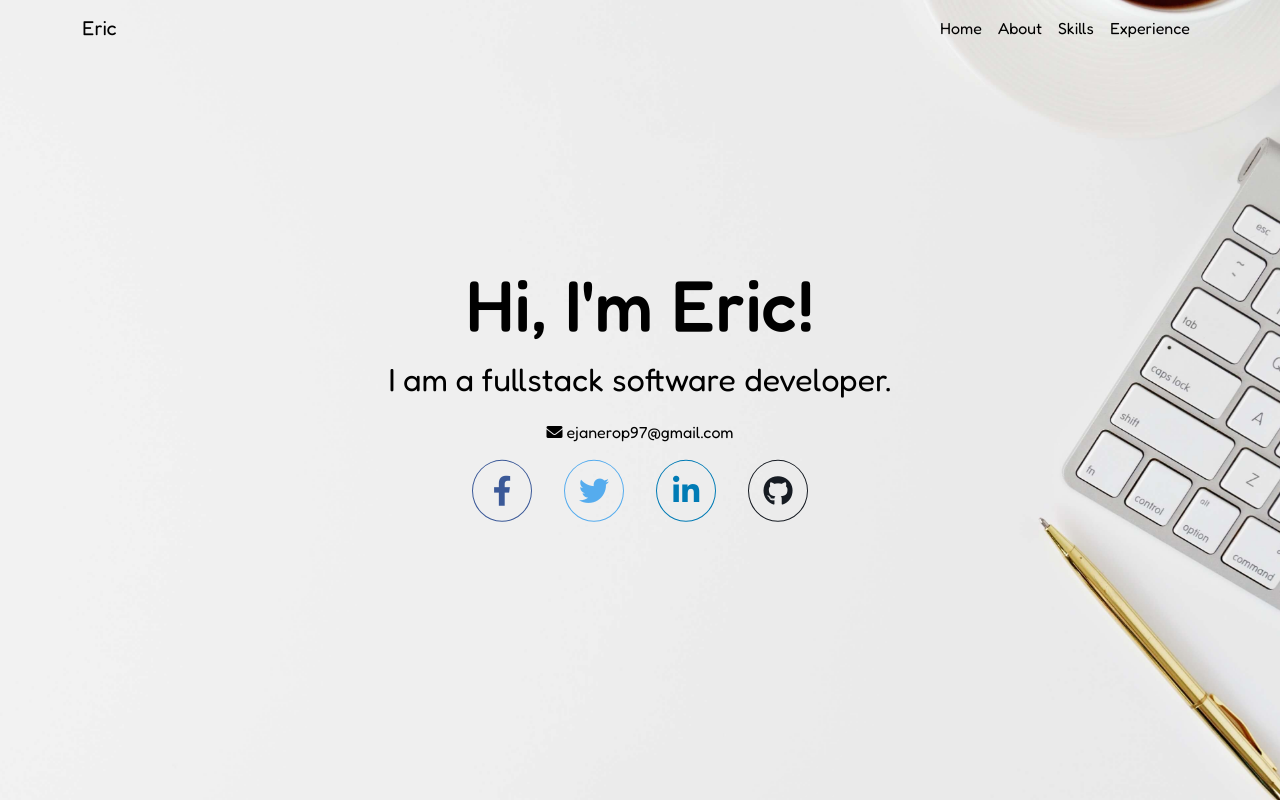
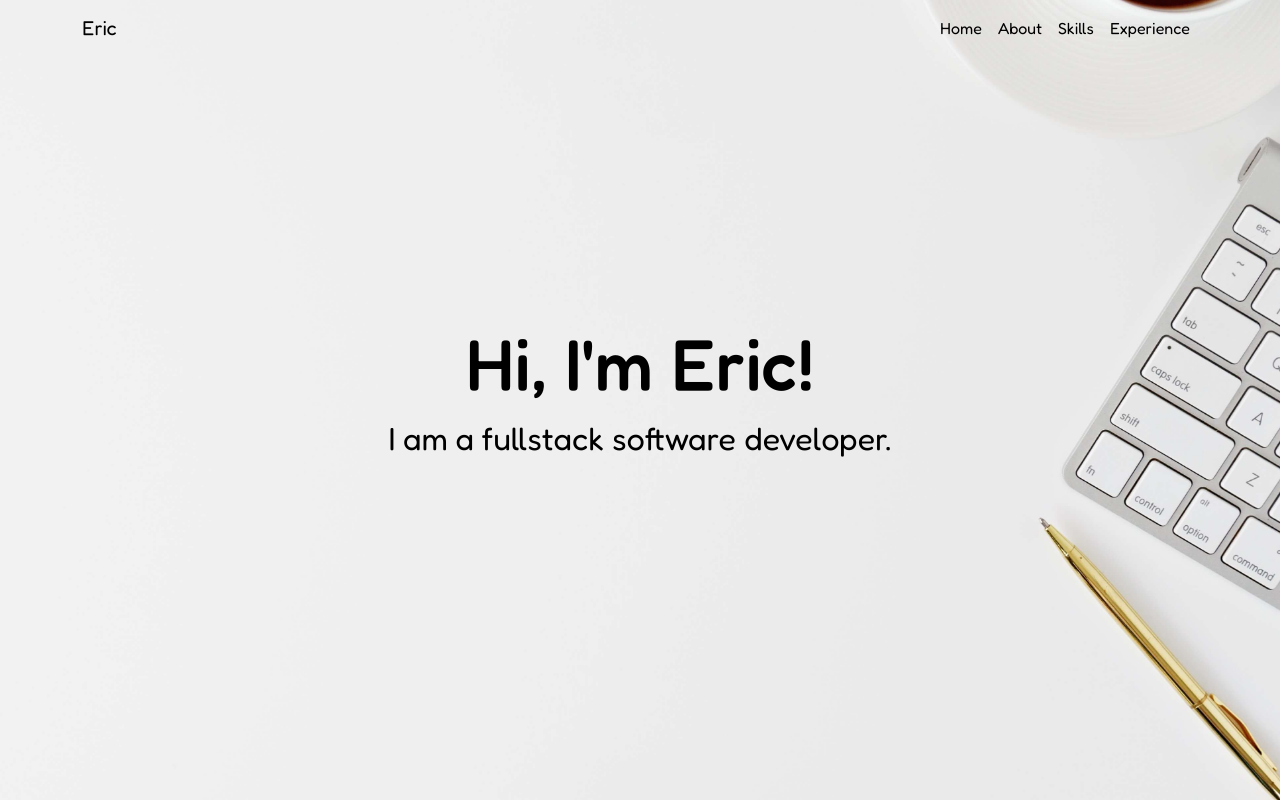
Before and after one commit to ejanerop/react-portfolio, a React (Create React App) app: page / in a window 1280 px wide. Shown: the top 802 px of the page. Built offline with nearby package versions, Linux system fonts and the light colour scheme.

Commit message:
Removed socila links from hero section

```diff
--- a/src/components/hero/hero.component.jsx
+++ b/src/components/hero/hero.component.jsx
@@ -10,36 +10,6 @@ export default function Hero() {
                         <p className="hero_desc">
                             I am a fullstack software developer.
                         </p>
-                        <span>
-                            <i className="fa fa-envelope"></i>
-                            &nbsp;ejanerop97@gmail.com
-                        </span>
-                        <div className="social-icons-container">
-                            <a
-                                target="_blank"
-                                rel="noopener noreferrer"
-                                href="https://www.facebook.com/profile.php?id=100009854975845">
-                                <i className="fab fa-facebook-f"></i>
-                            </a>
-                            <a
-                                target="_blank"
-                                rel="noopener noreferrer"
-                                href="https://twitter.com/eric_j_p_">
-                                <i className="fab fa-twitter"></i>
-                            </a>
-                            <a
-                                target="_blank"
-                                rel="noopener noreferrer"
-                                href="https://www.linkedin.com/in/eric-janero/">
-                                <i className="fab fa-linkedin-in"></i>
-                            </a>
-                            <a
-                                target="_blank"
-                                rel="noopener noreferrer"
-                                href="https://github.com/ejanerop">
-                                <i className="fab fa-github"></i>
-                            </a>
-                        </div>
                     </div>
                 </div>
             </div>
--- a/src/components/hero/hero.component.scss
+++ b/src/components/hero/hero.component.scss
@@ -20,76 +20,3 @@
     transform: translate(-50%, -50%);
     color: black;
 }
-
-.social-icons-container {
-    display: flex;
-    justify-content: center;
-    gap: 2rem;
-    align-items: center;
-    margin-top: 1rem;
-    margin-bottom: 1rem;
-
-    i.fab {
-        transition: all 0.2s linear;
-    }
-}
-
-/* Style all font awesome icons */
-.fab:not(.fa-envelope),
-.experience-icon {
-    padding: 15px 0;
-    font-size: 30px;
-    min-width: 60px;
-    text-align: center;
-    text-decoration: none;
-    border-radius: 50%;
-}
-
-/* Set a specific color for each brand */
-
-/* Facebook */
-.fa-facebook-f {
-    color: #3b5998;
-    border: 1px solid #3b5998;
-
-    &:hover {
-        background: #3b5998;
-        color: white;
-    }
-}
-
-/* Twitter */
-.fa-twitter {
-    color: #55acee;
-    border: 1px solid #55acee;
-
-    &:hover {
-        background: #55acee;
-        color: white;
-    }
-}
-
-.fa-linkedin-in {
-    color: #007bb5;
-    border: 1px solid #007bb5;
-
-    &:hover {
-        background: #007bb5;
-        color: white;
-    }
-}
-
-.fa-instagram {
-    background: #125688;
-    color: white;
-}
-
-.fa-github {
-    color: #161b22;
-    border: 1px solid #161b22;
-
-    &:hover {
-        background: #161b22;
-        color: white;
-    }
-}
```
